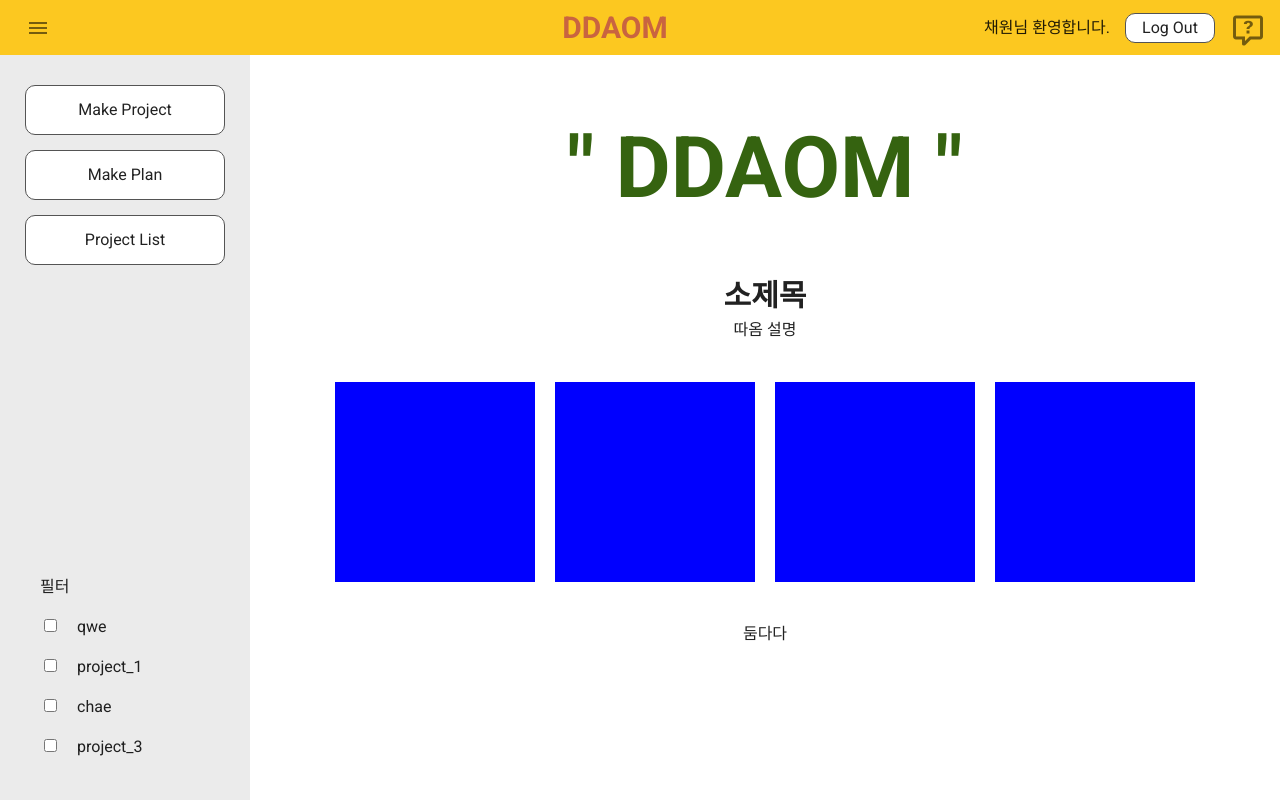
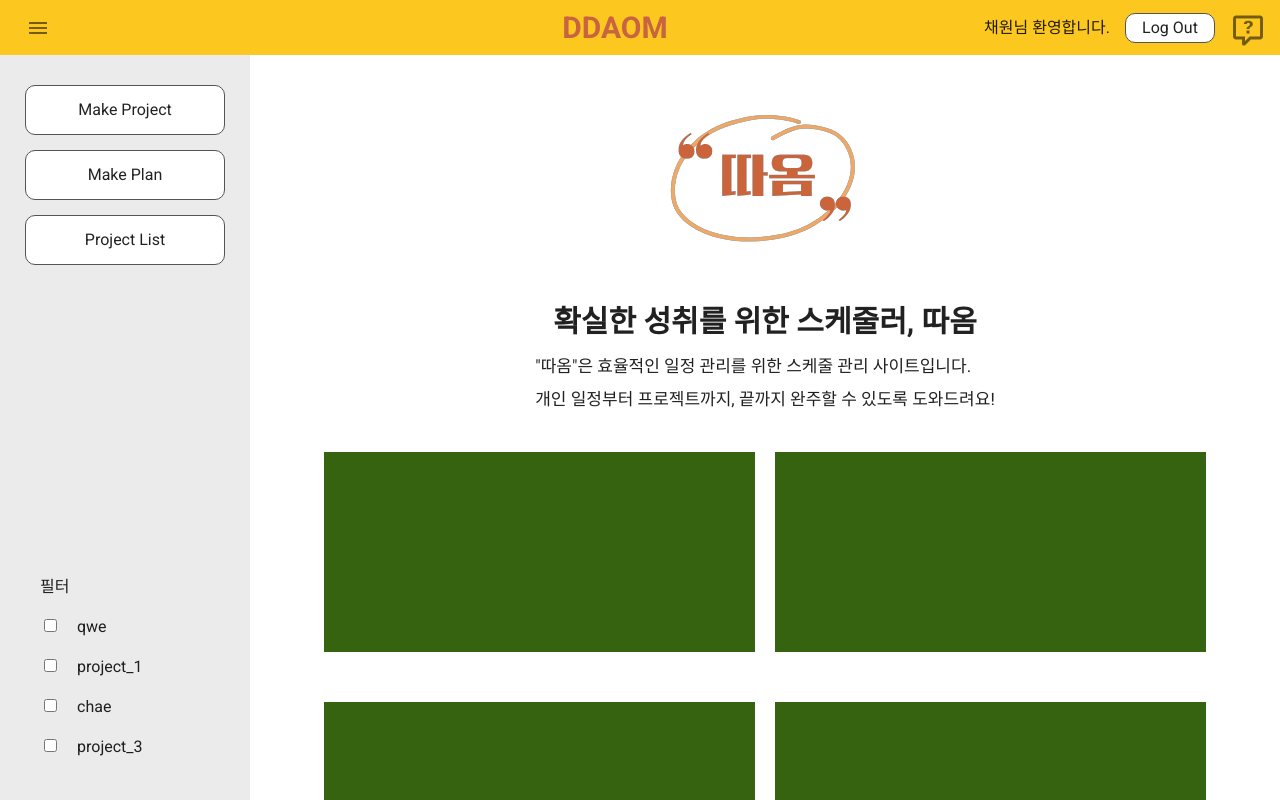
Before and after one commit to wjdgPfl/Project_DDAOM, a Vue app in the folder ddaom_3/: page /manual in a window 1280 px wide. Built offline with nearby package versions, Linux system fonts and the light colour scheme.

Commit message:
fix: manual에서 plan/project로 가면 배열이 깨지는 현상 수정

```diff
--- a/ddaom_3/src/views/MakePlanView.vue
+++ b/ddaom_3/src/views/MakePlanView.vue
@@ -31,6 +31,9 @@
               <option value="">프로젝트명</option>
               <option value="ddaom">따옴 프로젝트</option>
             </select>
+          </div>
+          <div class="typeOfPlan" id="makeProjectButton">
+            <button v-on:click="moveProjectPage()">+ 프로젝트 생성</button>
           </div>
         </div>
         <div class="sectionDiv" id="getProjectNameDiv">
@@ -161,6 +164,11 @@ export default {
       if (confirm('취소하시겠습니까?')) {
         this.$router.push('/main')
       }
+    },
+    moveProjectPage() {
+      if (confirm('프로젝트 생성 페이지로 이동하시겠습니까?')) {
+        this.$router.push('/makeproject')
+      }
     }
   }
 }
@@ -216,6 +224,12 @@ section {
   visibility: hidden;
 }
 
+#makeProjectButton {
+  margin-left: 40%;
+  font-size: 15px;
+  color: rgb(53, 99, 16);
+}
+
 .sectionDiv {
   margin-top: 40px;
   display: flex;
--- a/ddaom_3/src/views/manualView.vue
+++ b/ddaom_3/src/views/manualView.vue
@@ -3,18 +3,27 @@
     <Frame />
     <section>
       <div id="sectionBox">
-        <div class="sectionDiv" id="logoDiv">" DDAOM "</div>
-        <div class="sectionDiv" id="informationDiv">
-          <div id="subtitle">소제목</div>
-          <div id="information">따옴 설명</div>
+        <div class="manualDiv" id="logoDiv">
+          <span id="logo">
+            <img src="../assets/logo.png" />
+            </span>
+          </div>
+        <div class="manualDiv" id="informationDiv">
+          <div id="subtitle">확실한 성취를 위한 스케줄러, 따옴</div>
+          <div id="information">
+            <span style="margin-bottom:7px">"따옴"은 효율적인 일정 관리를 위한 스케줄 관리 사이트입니다.</span>
+            <span>개인 일정부터 프로젝트까지, 끝까지 완주할 수 있도록 도와드려요!</span>
+          </div>
         </div>
-        <div class="sectionDiv">
-          <div class="listDiv"></div>
-          <div class="listDiv"></div>
+        <div class="manualDiv">
           <div class="listDiv"></div>
           <div class="listDiv"></div>
         </div>
-        <div class="sectionDiv">둠다다</div>
+        <div class="manualDiv">
+          <div class="listDiv"></div>
+          <div class="listDiv"></div>
+        </div>
+        <div class="manualDiv">둠다다</div>
       </div>
     </section>
   </div>
@@ -65,17 +74,19 @@ section {
   flex-direction: column;
 }
 
-.sectionDiv {
+.manualDiv {
   margin-top: 40px;
   display: flex;
   justify-content: center;
 }
 
 .listDiv {
-  width: 200px;
+  width: 450px;
   height: 200px;
-  margin: 0 10px 0 10px;
-  background-color: blue;
+  margin: 0 10px 10px 10px;
+  background-color: rgb(53, 99, 16);
+  justify-content: center;
+  align-items: center;
 }
 
 #logoDiv {
@@ -95,4 +106,11 @@ section {
   font-size: 30px;
   font-weight: bold;
 }
+
+#information {
+  margin-top: 10px;
+  font-size: 17px;
+  display: flex;
+  flex-direction: column;
+}
 </style>
```
